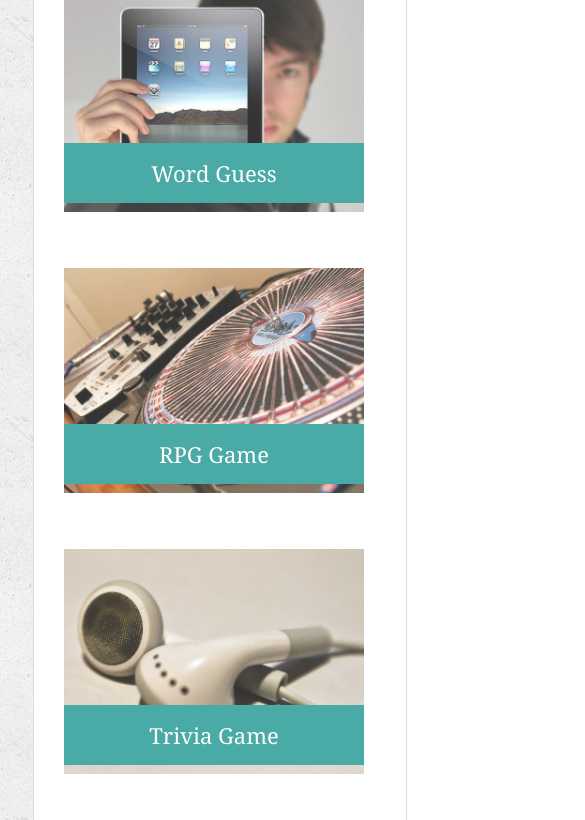
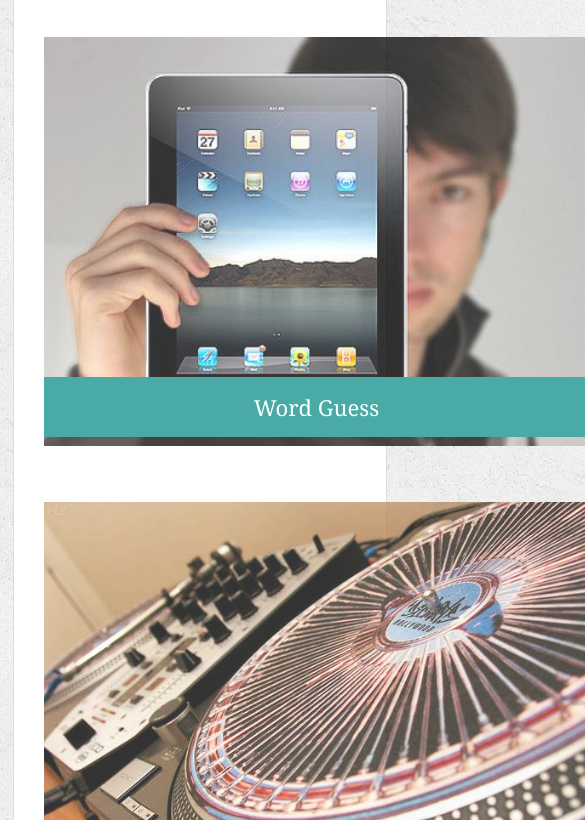
Before and after one commit to Erikadelgado455/Responsive-Portfolio, a plain HTML site: page portfolio.html in a window 390 px wide. Shown: the part 319-1139 px from the top of the page, 585 px wide, since content can reach past the window. Drawn offline with Linux system fonts and the light colour scheme.

Commit message:
i fixed my images and they are now responsive

```diff
--- a/assets/css/style.css
+++ b/assets/css/style.css
@@ -151,8 +151,6 @@ border: 1px solid #ddd;
 
   .work img {
     width: 100%;
-    max-width: 545px;
-    height: auto;
     border: 0 none;
     opacity: 0.8;
   }
@@ -161,7 +159,6 @@ border: 1px solid #ddd;
     position: absolute;
     bottom: 20px;
     width: 100%;
-    height: auto;
     padding: 15px;
     margin-bottom: 0;
     font-weight: 300;
@@ -174,7 +171,7 @@ border: 1px solid #ddd;
 
   .auth-image {
     float: left;
-    width: 100%;
+    width: 200px;
     height: auto;
     margin-top: 10px;
     margin-right: 25px;
@@ -223,47 +220,7 @@ background: #4aaaa5;
 border: 0 none;
 }
 
-@media screen and (max-width: 640px) {
-    #logo{
-        width: 640px;
-        margin: auto;
-    }
-    nav{
-        width:460px;
-        margin: 10px 35px;
 
-    }
-    .main-section{
-        margin:50px 0 40px;
-        float: left;
-        width: 100%;
-        max-width: 610px;
-        padding: 30px;
-        margin: 0 25px 40px;
-        background: #fff;
-        border: 1px solid #ddd;
-        height:765px;
-
-    }
-    body {
-    background: url("../images/concrete_seamless.png");
-    }
-    .work {
-        width: 545px;
-    }
-
-}
-
-
-@media screen and (max-width: 768px) {
-    nav{
-    padding: 0px 30px;
-
-    }
-    .work {
-        width: 300px;
-    }
-}
 @media screen and (max-width: 980px) {
     .main-section{
         float: left;
@@ -279,4 +236,54 @@ border: 0 none;
         padding: 0px 30px;
     }
 
+    .work {
+        width: 254px;
+        }
 }
+@media screen and (max-width: 768px) {
+
+    .auth-image {
+        width:265px;
+    }
+    nav{
+    padding: 0px 30px;
+
+    }
+    .work {
+    width: 254px;
+    }
+
+}
+
+@media screen and (max-width: 640px) {
+    #logo{
+        width: 640px;
+        margin: auto;
+    }
+    nav{
+        width:460px;
+        margin: 10px 35px;
+
+    }
+    .auth-image {
+        width:545px;
+    }
+    .main-section{
+       margin: 50px 5px 30px;
+        float: left;
+        width: 100%;
+        max-width: 610px;
+        padding: 30px;
+        background: #fff;
+        border: 1px solid #ddd;
+        height:auto;
+
+    }
+    body {
+    background: url("../images/concrete_seamless.png");
+    }
+    .work {
+        width: 545px;
+    }
+
+}
```
